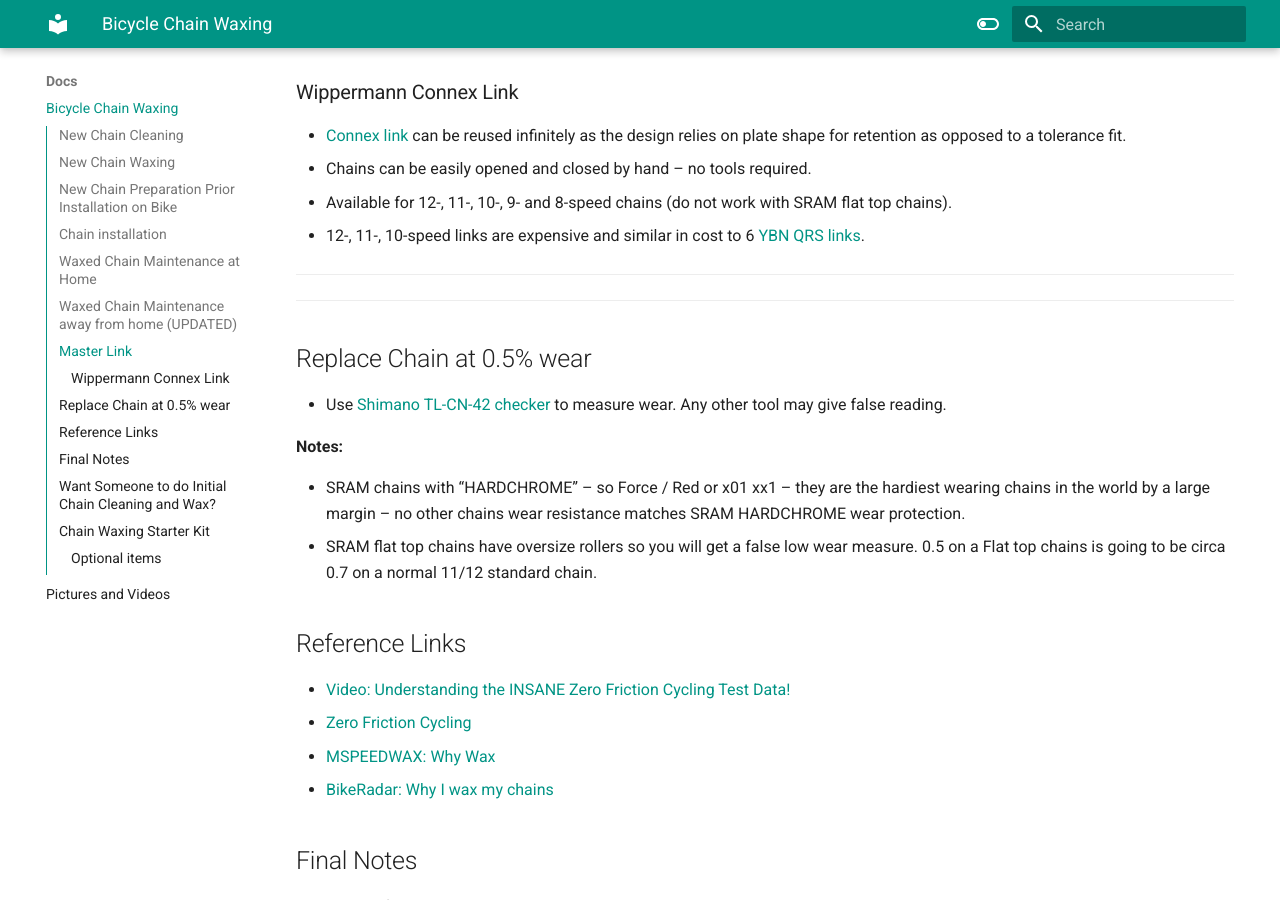
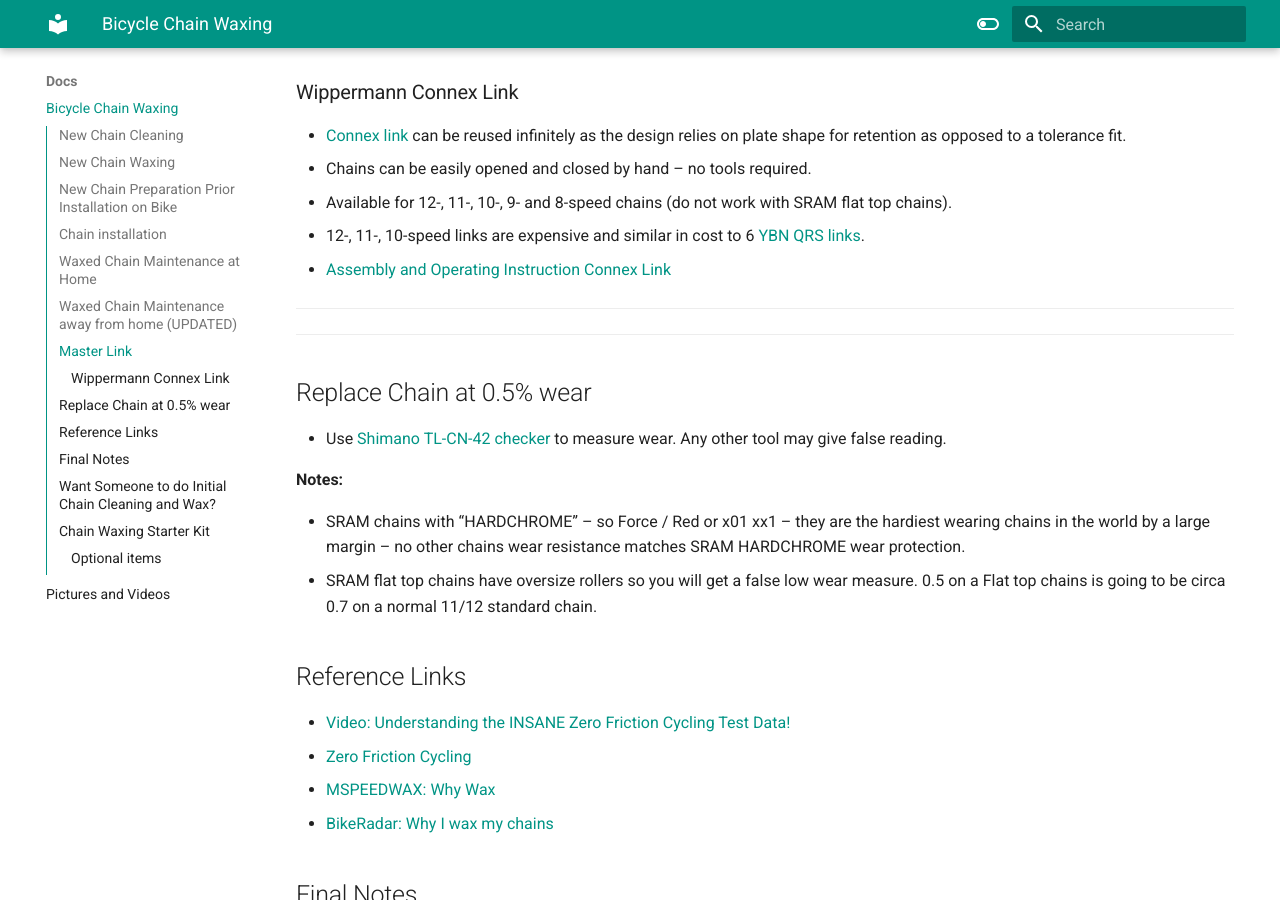
Before and after one commit to rneher-igel/Neher, an MkDocs documentation site: the page built from docs/Docs/Bicycle-Chain-Waxing.md, in a window 1280 px wide and 900 px high, scrolled down 4870 px. Built offline with MkDocs 1.6.1 and Material for MkDocs 9.7.7, drawn with Linux system fonts in a browser that asks for light colours.

Commit message:
connex link install

```diff
--- a/docs/Docs/Bicycle-Chain-Waxing.md
+++ b/docs/Docs/Bicycle-Chain-Waxing.md
@@ -127,6 +127,7 @@
 - Chains can be easily opened and closed by hand – no tools required.
 - Available for 12-, 11-, 10-, 9- and 8-speed chains (do not work with SRAM flat top chains).
 - 12-, 11-, 10-speed links are expensive and similar in cost to 6 [YBN QRS links](https://moltenspeedwax.com/collections/ybn-master-links).
+- [Assembly and Operating Instruction Connex Link](https://medien.connexchain.com/website/downloads/bedienungsanleitungen/Montage_Connex_Link_2015_englisch.pdf)
 
 -----
 
```
